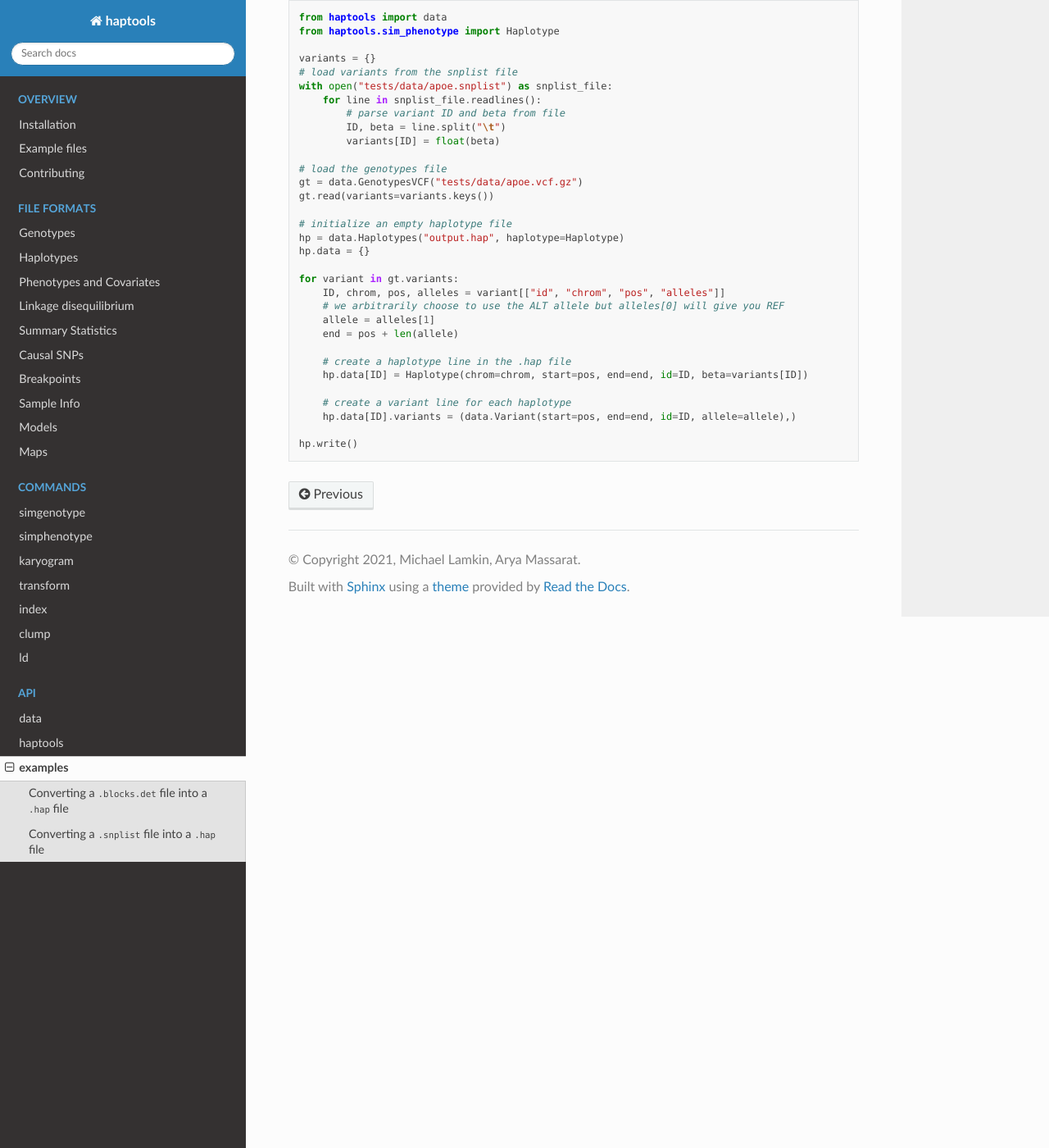
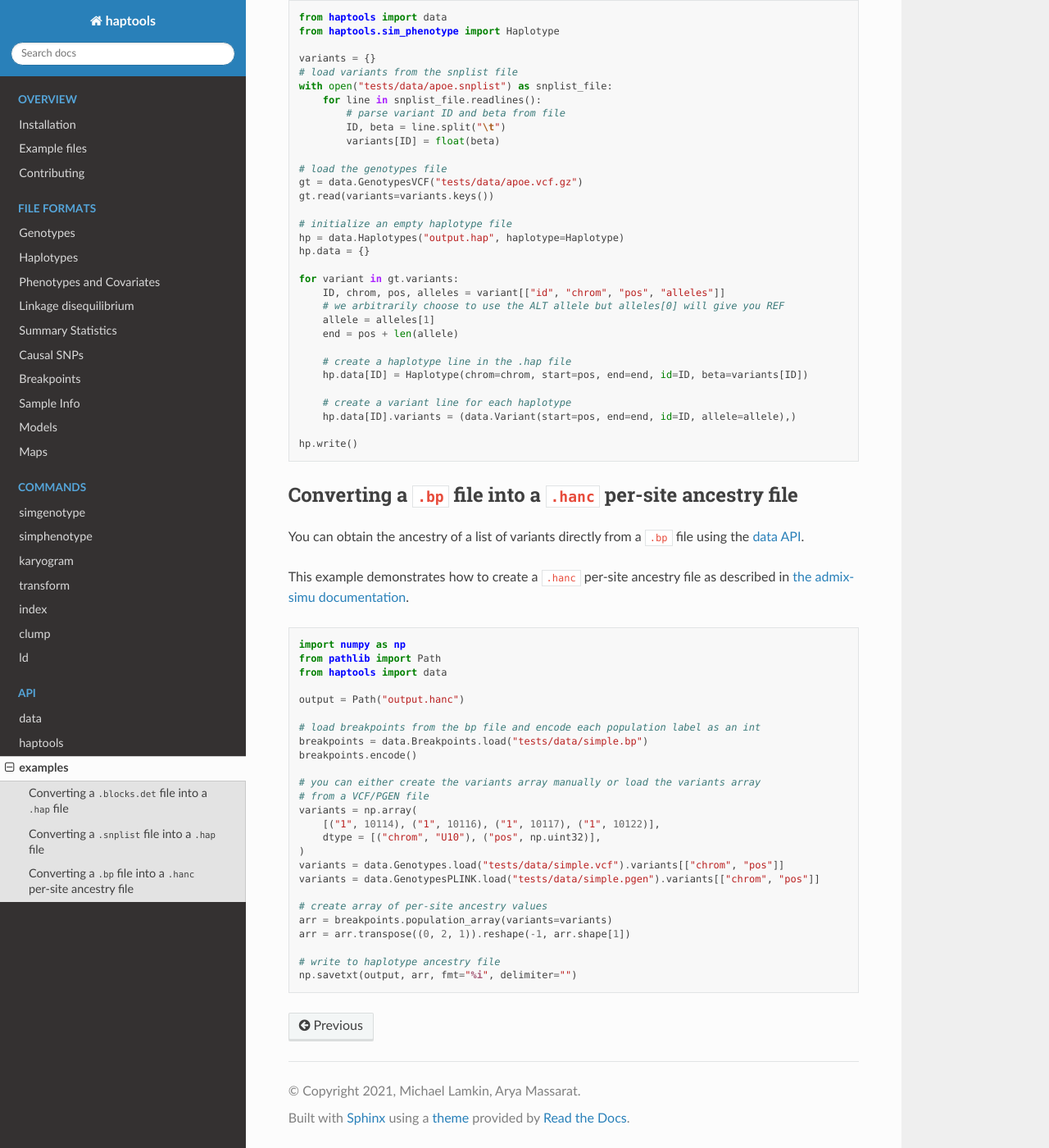
Before and after one commit to CAST-genomics/haptools, a Sphinx documentation site: the page built from docs/api/examples.rst, in a window 1280 px wide and 1400 px high, scrolled down 1682 px. Shown: the whole window at 82% size. Built offline with Sphinx 7.4.7 and the Read the Docs theme 3.1.0, drawn with Linux system fonts in a browser that asks for light colours.

Commit message:
docs: bp2anc example

```diff
--- a/docs/api/examples.rst
+++ b/docs/api/examples.rst
@@ -108,3 +108,37 @@ You can use the :ref:`data API <api-data>` and the :ref:`simphenotype API <api-h
         hp.data[ID].variants = (data.Variant(start=pos, end=end, id=ID, allele=allele),)
 
     hp.write()
+
+Converting a ``.bp`` file into a ``.hanc`` per-site ancestry file
+~~~~~~~~~~~~~~~~~~~~~~~~~~~~~~~~~~~~~~~~~~~~~~~~~~~~~~~~~~~~~~~~~
+You can obtain the ancestry of a list of variants directly from a ``.bp`` file using the :ref:`data API <api-data>`.
+
+This example demonstrates how to create a ``.hanc`` per-site ancestry file as described in `the admix-simu documentation <https://github.com/williamslab/admix-simu/tree/master?tab=readme-ov-file#per-site-ancestry-values>`_.
+
+.. code-block:: python
+
+    import numpy as np
+    from pathlib import Path
+    from haptools import data
+
+    output = Path("output.hanc")
+
+    # load breakpoints from the bp file and encode each population label as an int
+    breakpoints = data.Breakpoints.load("tests/data/simple.bp")
+    breakpoints.encode()
+
+    # you can either create the variants array manually or load the variants array
+    # from a VCF/PGEN file
+    variants = np.array(
+        [("1", 10114), ("1", 10116), ("1", 10117), ("1", 10122)],
+        dtype = [("chrom", "U10"), ("pos", np.uint32)],
+    )
+    variants = data.Genotypes.load("tests/data/simple.vcf").variants[["chrom", "pos"]]
+    variants = data.GenotypesPLINK.load("tests/data/simple.pgen").variants[["chrom", "pos"]]
+
+    # create array of per-site ancestry values
+    arr = breakpoints.population_array(variants=variants)
+    arr = arr.transpose((0, 2, 1)).reshape(-1, arr.shape[1])
+
+    # write to haplotype ancestry file
+    np.savetxt(output, arr, fmt="%i", delimiter="")
```
Also changed, not shown: 2 other files.
